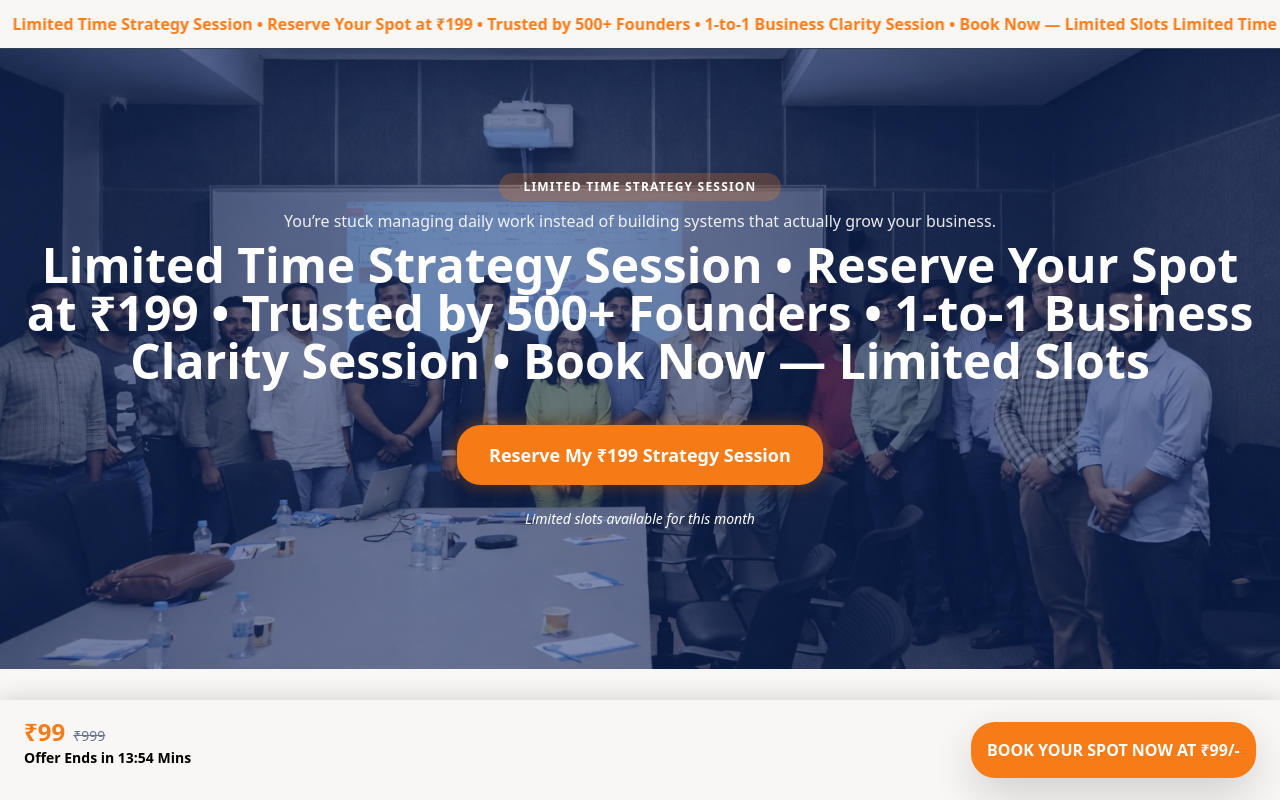
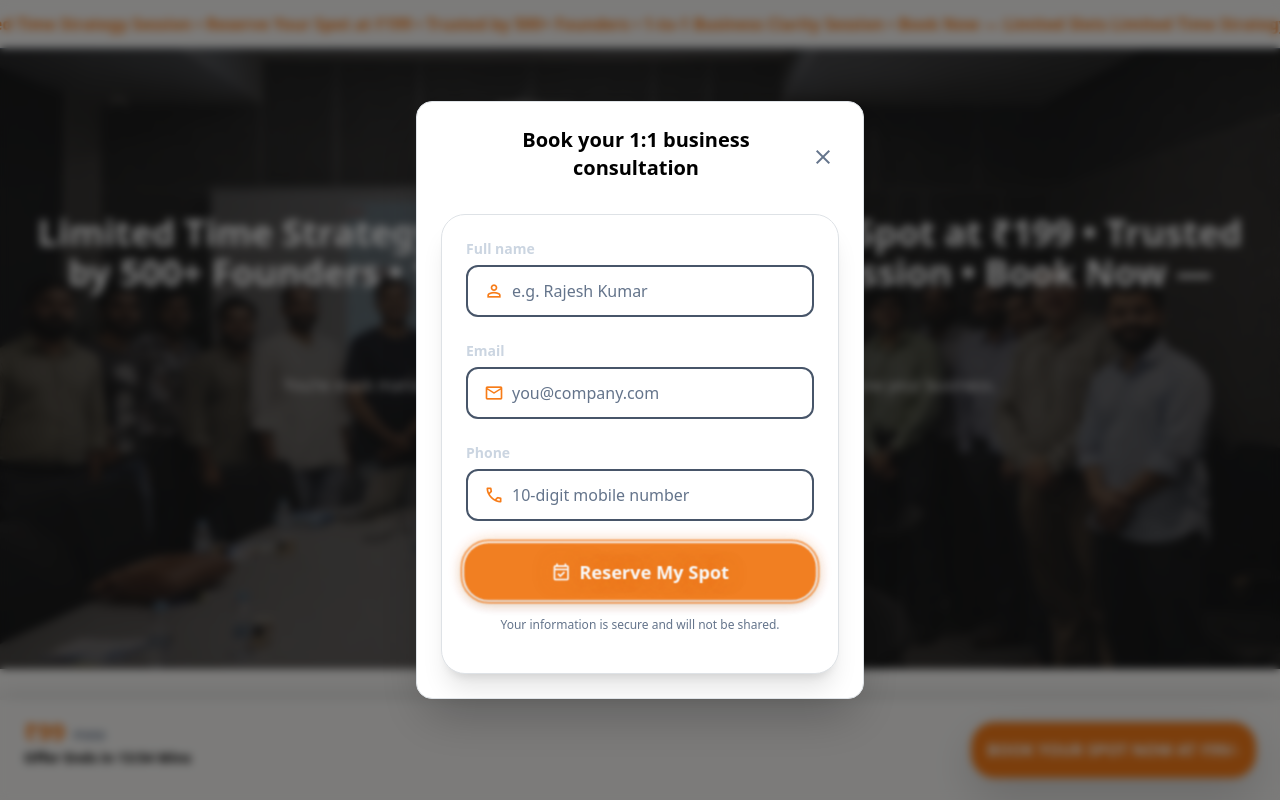
Before and after one commit to ladaninandan/NewClient, a React (Create React App) app: page / in a window 1280 px wide. Shown: the top 800 px of the page. Built offline with nearby package versions, Linux system fonts and the light colour scheme; no server answers; the database is empty.

Commit message:
some change

```diff
--- a/src/components/strategy/StrategyScrollingBanner.js
+++ b/src/components/strategy/StrategyScrollingBanner.js
@@ -27,7 +27,7 @@
           animation: 'scroll-left 40s linear infinite',
           color: 'var(--theme-primary)',
         }}
-      >nandan
+      >
         <span className="inline-block px-4">{duplicated}</span>
       </div>
       <style>{`
--- a/src/components/strategy/StrategyTopVideo.js
+++ b/src/components/strategy/StrategyTopVideo.js
@@ -98,7 +98,7 @@
       {/* Dark blue overlay — 20% opacity (above video/image, below content) */}
       <div
         className="absolute inset-0 pointer-events-none"
-        style={{ backgroundColor: 'rgba(12, 43, 117, 0.5)' }}
+        style={{ backgroundColor: 'rgba(35, 35, 35, 0.59)' }}
         aria-hidden
       />
       <div className="w-full max-w-7xl mx-auto px-3 sm:px-6 lg:px-8 relative z-10 text-center">
@@ -109,14 +109,15 @@
         >
           {badge}
         </span>
+
+        <h1 className="scroll-reveal text-1xl sm:text-2xl lg:text-3xl xl:text-4xl font-black text-white leading-tight mb-6 sm:mb-8 lg:mb-10 px-2">
+          {headline}
+        </h1>
         {topLine ? (
-          <p className="scroll-reveal text-white/90 text-sm sm:text-base font-medium mb-2 px-2">
+          <p className="scroll-reveal text-white/90 text-sm sm:text-base font-medium mb-2 px-2 pb-3">
             {topLine}
           </p>
         ) : null}
-        <h1 className="scroll-reveal text-2xl sm:text-3xl lg:text-4xl xl:text-5xl font-black text-white leading-tight mb-6 sm:mb-8 lg:mb-10 px-2">
-          {headline}
-        </h1>
         {/* Inline video card — large and responsive */}
         {videoUrl && !useVideoAsBackground && (
           <div className="scroll-reveal rounded-xl sm:rounded-2xl overflow-hidden shadow-2xl mx-auto bg-black mb-6 sm:mb-8 lg:mb-10 w-full max-w-[1400px]">
@@ -144,7 +145,7 @@
             )}
           </div>
         )}
-        <div className="scroll-reveal max-w-2xl mx-auto">
+        <div className="scroll-reveal max-w-2xl mx-auto px-2">
           <button
             type="button"
             onClick={scrollToForm}
--- a/src/pages/StrategyLandingPage.js
+++ b/src/pages/StrategyLandingPage.js
@@ -35,7 +35,7 @@
   cardDark: '#1e3a32',
 };
 
-const POPUP_DELAY_MS = 60 * 1000; // 1 minute
+const POPUP_DELAY_MS = 4 * 1000; // 4 seconds
 
 const DEFAULT_SECTION_ORDER = [
   'topVideo', 'whyScale', 'problem', 'founderTrap', 'coach', 'coachAchievements', 'learn', 'founderModel',
```
